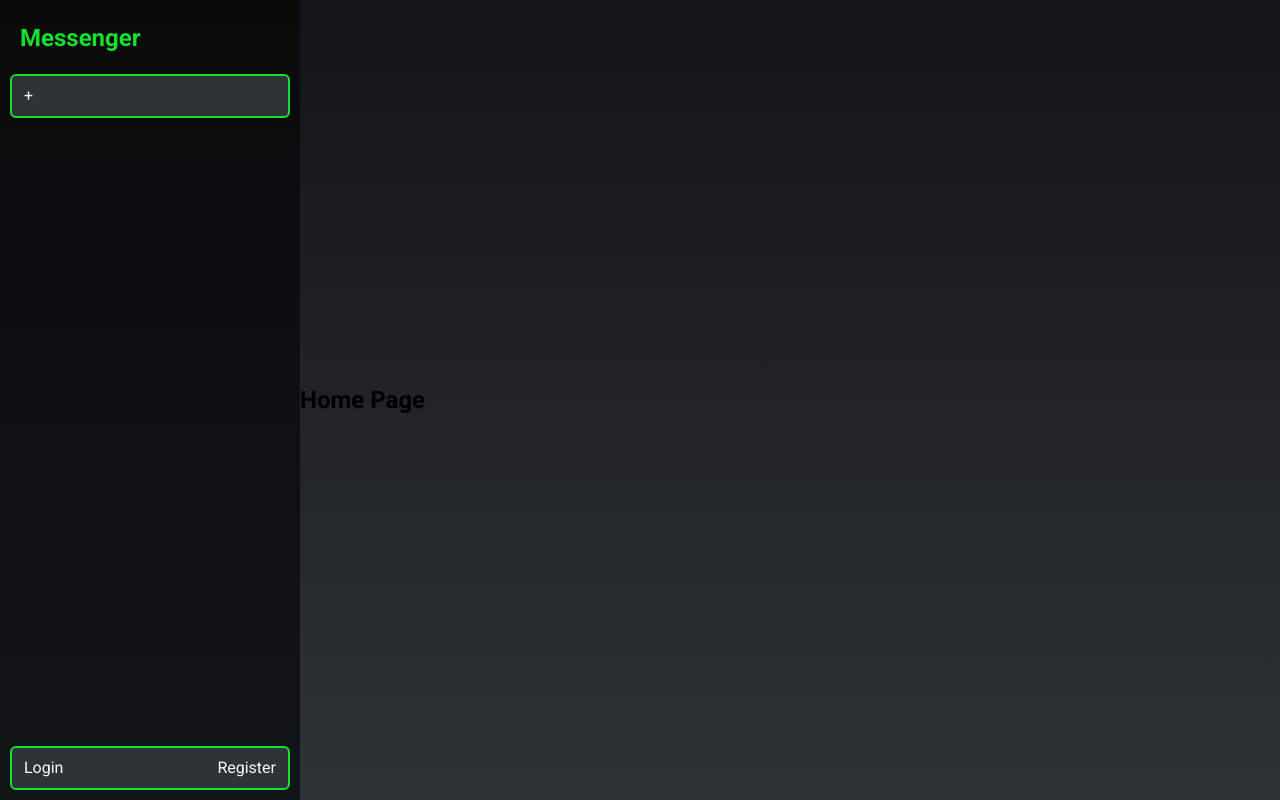
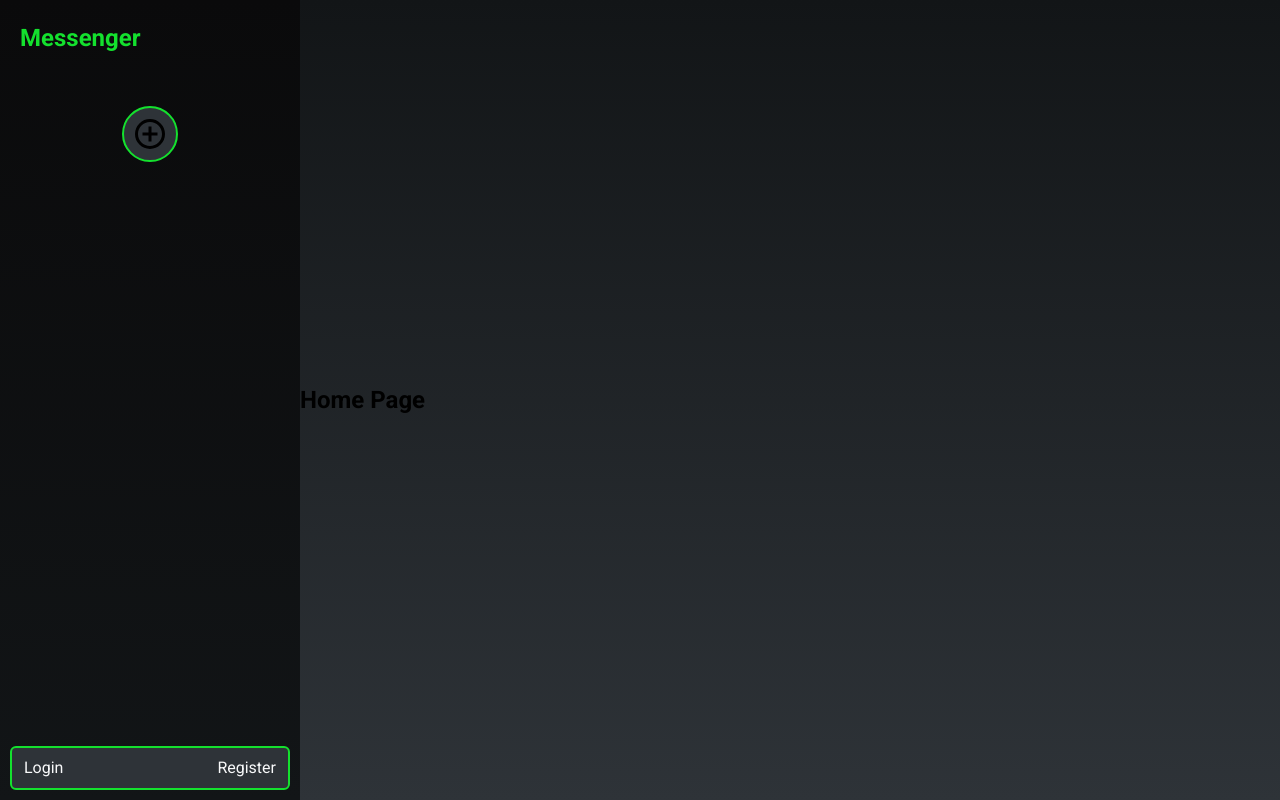
Before and after one commit to See-Monkey/messenger-frontend, a React (Vite) app: page / in a window 1280 px wide. Built offline with nearby package versions, Linux system fonts and the light colour scheme; no server answers.

Commit message:
Style new chat navlink

```diff
--- a/src/components/Navbar/Navbar.jsx
+++ b/src/components/Navbar/Navbar.jsx
@@ -2,6 +2,7 @@ import { useEffect, useState } from "react";
 import { NavLink } from "react-router";
 import styles from "./Navbar.module.css";
 import AccountContainer from "../AccountContainer/AccountContainer";
+import plusIcon from "../../icons/plus-circle-outline.svg";
 import { getChats } from "../../api/chats.js";
 import { useAuth } from "../../context/useAuth.js";
 
@@ -65,7 +66,11 @@ export default function Navbar() {
 							`${styles.newChatBtn} ${isActive ? styles.active : ""}`
 						}
 					>
-						+
+						<img
+							src={plusIcon}
+							alt="create new chat"
+							className={styles.plusIcon}
+						/>
 					</NavLink>
 
 					{/* Chat List */}
--- a/src/components/Navbar/Navbar.module.css
+++ b/src/components/Navbar/Navbar.module.css
@@ -12,13 +12,13 @@
 .upperNav {
 	display: flex;
 	flex-direction: column;
-	gap: 8px;
+	gap: 40px;
 }
 
 .chatsContainer {
 	display: flex;
 	flex-direction: column;
-	gap: 50px;
+	gap: 14px;
 
 	overflow-y: auto;
 	height: 100%;
@@ -29,7 +29,7 @@
 	padding: 10px;
 }
 
-.chatsContainer a {
+.chatsContainer a:not(.newChatBtn) {
 	padding: 8px 12px;
 	background-color: var(--gunmetal);
 	border-radius: 6px;
@@ -38,7 +38,24 @@
 }
 
 .newChatBtn {
+	padding: 8px 8px;
+	border-radius: 50%;
 	border: 2px solid var(--theme);
+	background-color: var(--gunmetal);
+	align-self: center;
+}
+
+.newChatBtn:hover {
+	padding: 8px 8px;
+	border-radius: 50%;
+	border: 2px solid var(--slate);
+	background-color: var(--theme);
+	align-self: center;
+}
+
+.plusIcon {
+	height: 36px;
+	width: 36px;
 }
 
 .chatBtn {
```
Also changed, not shown: src/icons/plus-circle-outline.svg (added).
